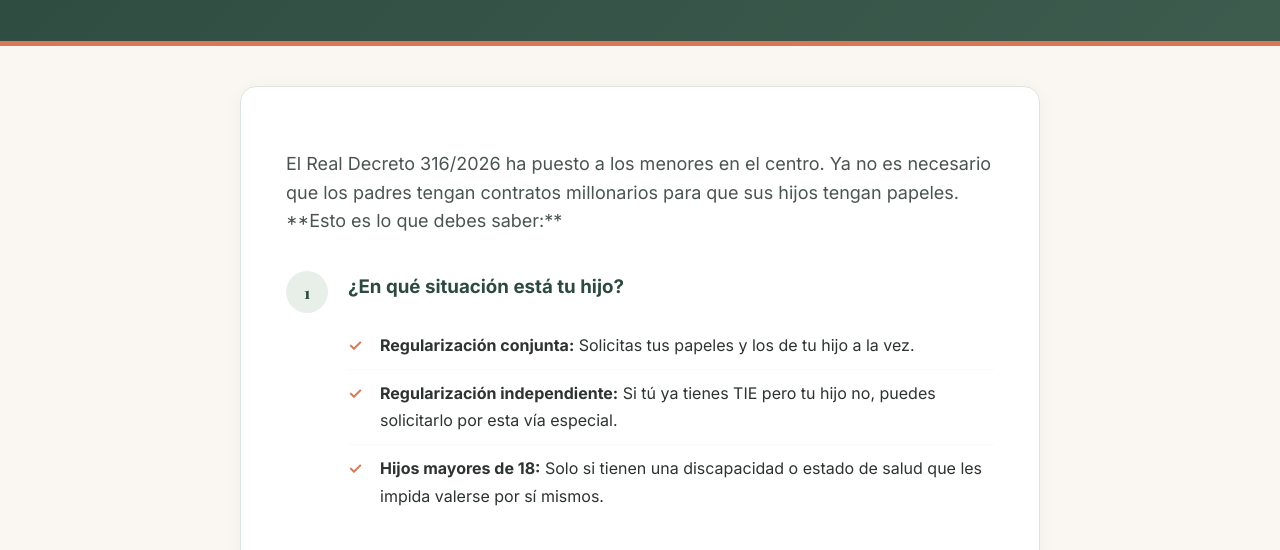
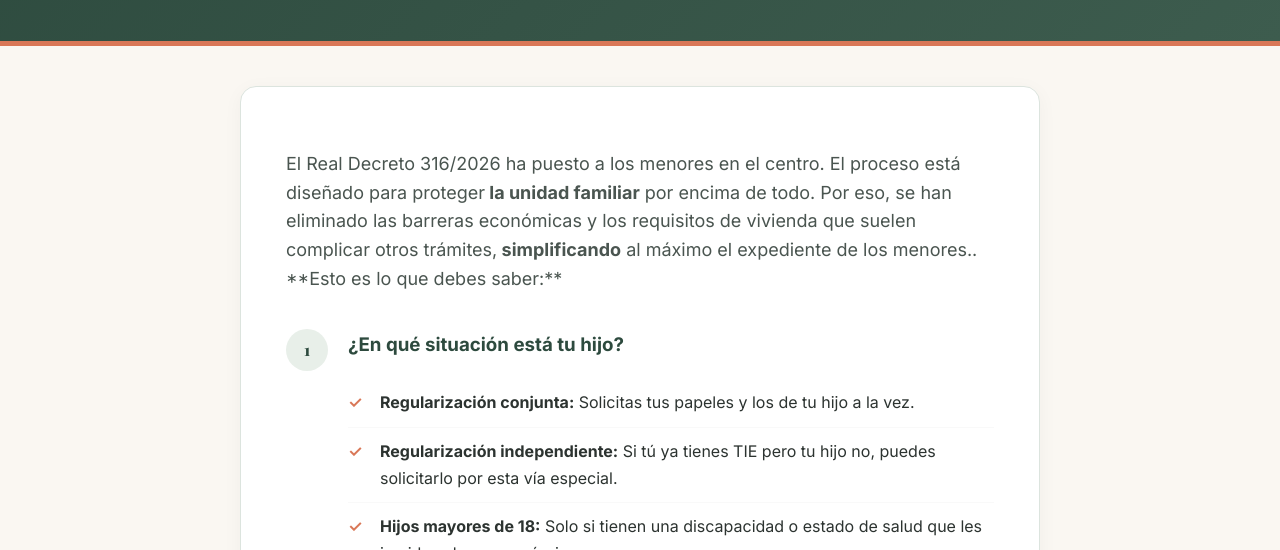
Before and after one commit to noranuzar/gestionaseguro, a plain HTML site: page guia-menores-2026.html in a window 1280 px wide. Shown: the part 250-800 px from the top of the page. Drawn offline with nearby package versions, Linux system fonts and the light colour scheme; a web font is replaced by a local one.

Commit message:
Update guia-menores-2026.html

```diff
--- a/guia-menores-2026.html
+++ b/guia-menores-2026.html
@@ -135,7 +135,7 @@
 <div class="container">
     <section class="guia-menores">
         <p style="margin-bottom: 30px; color: var(--texto-suave); font-size: 18px; line-height: 1.6;">
-            El Real Decreto 316/2026 ha puesto a los menores en el centro. Ya no es necesario que los padres tengan contratos millonarios para que sus hijos tengan papeles. **Esto es lo que debes saber:**
+            El Real Decreto 316/2026 ha puesto a los menores en el centro. El proceso está diseñado para proteger<strong> la unidad familiar</strong> por encima de todo. Por eso, se han eliminado las barreras económicas y los requisitos de vivienda que suelen complicar otros trámites,<strong> simplificando</strong> al máximo el expediente de los menores.. **Esto es lo que debes saber:**
         </p>
 
         <div class="seccion-num">
```
